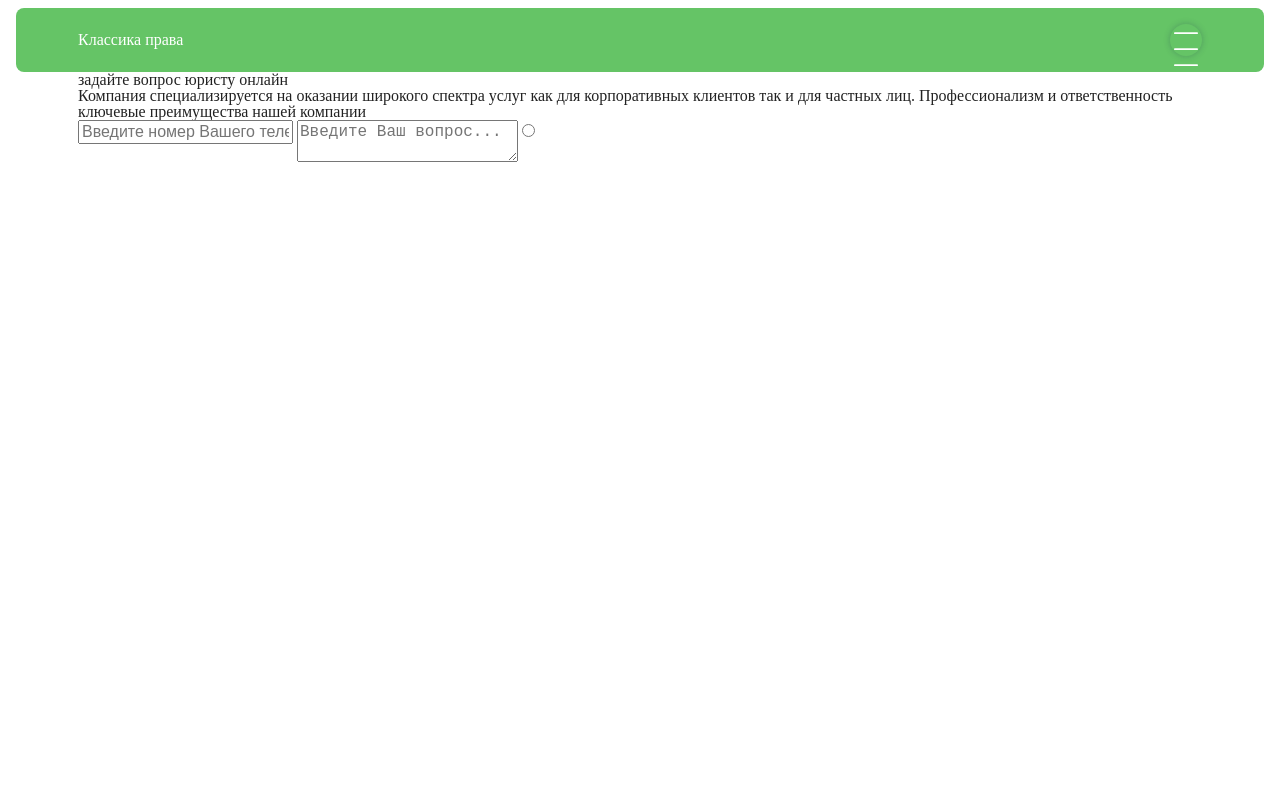
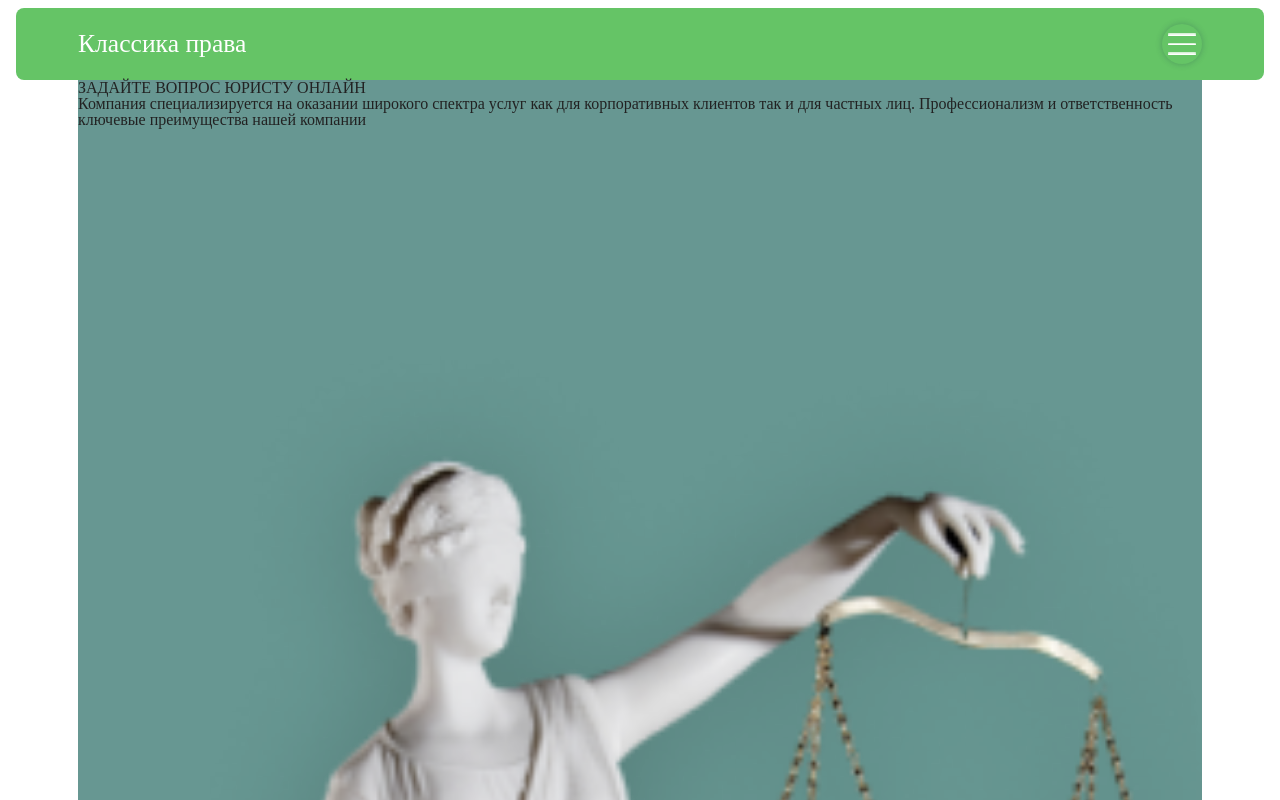
Before and after one commit to llianand94/practic_final_css, a plain HTML site: page index.html in a window 1280 px wide. Shown: the top 800 px of the page. Drawn offline with Linux system fonts and the light colour scheme.

Commit message:
Add global changes navigation-section

```diff
--- /dev/null
+++ b/assets/css/ask-form.css
@@ -0,0 +1,41 @@
+
+.wrapper-main-img{
+  width: 100%;
+  background-color: rgb(103, 151, 146);
+
+}
+.inner-main-img{
+  --height-divine-by-width: 0.784849;
+padding-top: 100%;
+/* background-color: turquoise; */
+position: relative;
+margin: -3rem auto 0;
+
+}
+
+
+/* .wrapper-main-img{
+  min-width: 70%;
+  width: 80%;
+  max-width: 90%;
+  margin: 0 auto;
+}
+.response-wrapper{
+  padding-top: 65%;
+  position: relative;
+}*/
+.main-img{
+  display: block;
+  max-width: 100%;
+  width: 100%;
+  /* height: 100%; */
+
+  object-fit: cover;
+  object-position: center;
+  position: absolute;
+  top: 0;
+  bottom: 0;
+  right: 0;
+  left: 0;
+
+}
--- /dev/null
+++ b/assets/css/navigation-section.css
@@ -0,0 +1,42 @@
+.navigation-section{
+  background-color: var(--color-of-theme);
+  border-radius: var(--border-size);
+  padding: 1rem;
+}
+.logo{
+  font-size: 1.6rem;
+  color: var(--white-color);
+}
+.nav-btn-wrapper{
+  display: flex;
+  width: 2.5rem;
+  height: 2.5rem;
+  justify-content: center;
+  align-items: center;
+  border-radius: 50%;
+  box-shadow: 0px 0px 6px 0px rgba(34, 60, 80, 0.3);
+  cursor: pointer;
+}
+.nav-btn{
+ display: flex;
+ width: 70%;
+ height: 70%;
+ flex-direction: column;
+ justify-content: space-around;
+ }
+
+.nav-btn > *{
+  width: 100%;
+  height: 9%;
+
+}
+.flex{
+  display: flex;
+  justify-content: space-between;
+  align-items: center;
+
+}
+
+.nav-list{
+ display: none;
+}
--- a/assets/css/navigation.css
+++ /dev/null
@@ -1,33 +0,0 @@
-.navigation{
-
-
-background-color: var(--color-of-theme);
-border-radius: var(--border-size);
-}
-.logo{
- color: white;
-}
-.nav-btn{
- display: inline-block;
- text-align: center;
- margin: 1rem 0;
- width: 2rem;
- height: 2rem;
- border-radius: 50%;
- box-shadow: 0px 0px 6px 0px rgba(34, 60, 80, 0.3);
-}
-.nav-btn > *{
-  margin: 0 auto;
-  padding: 0;
-
-}
-.flex{
-  display: flex;
-  justify-content: space-between;
-  align-items: center;
-
-}
-
-.nav-list{
- display: none;
-}
--- a/assets/css/style.css
+++ b/assets/css/style.css
@@ -1,5 +1,6 @@
 :root{
   --color-of-theme: #65C466;
+  --white-color: #FFFFFF;
   --font-size: 16px;
   --border-size: 0.5rem;
  }
@@ -7,3 +8,15 @@ body{
   padding: 0.5rem 1rem;
   font-size: var(--font-size) ;
 }
+.uppercase{
+  text-transform: uppercase;
+}
+/* чтобы текст небыл более 2х строк */
+.row-overflow{
+  max-height: calc(1.5rem*2);
+  line-height: 1.5;
+  display: -webkit-box;
+  -webkit-line-clamp: 2;
+  -webkit-box-orient: vertical;
+  overflow: hidden;
+}
--- a/index.html
+++ b/index.html
@@ -8,17 +8,20 @@
   <link rel="stylesheet" href="./assets/css/reset.css">
   <link rel="stylesheet" href="./assets/css/custom-grid.css">
   <link rel="stylesheet" href="./assets/css/style.css">
-  <link rel="stylesheet" href="./assets/css/navigation.css">
+  <link rel="stylesheet" href="./assets/css/navigation-section.css">
+  <link rel="stylesheet" href="./assets/css/ask-form.css">
 </head>
 <body>
-  <header class="navigation">
+  <header class="navigation-section">
     <nav class="container flex">
       <a href="#" class="logo">Классика права</a>
-      <a href="#" class="nav-btn">
-        <img src="./assets/images/Button-row.png" alt="">
-        <img src="./assets/images/Button-row.png" alt="">
-        <img src="./assets/images/Button-row.png" alt="">
-      </a>
+      <div class="nav-btn-wrapper">
+        <a href="#" class="nav-btn">
+          <img src="./assets/images/Vector.png" alt="">
+          <img src="./assets/images/Vector.png" alt="">
+          <img src="./assets/images/Vector.png" alt="">
+        </a>
+      </div>
         <ul class="nav-list">
           <li class="nav-item"><a href="#main" class="nav-link">+7 (000) 000-00-00</a></li>
           <li class="nav-item"><a href="#about" class="nav-link">Бесплатная консультация</a></li>
@@ -29,22 +32,35 @@
     </nav>
   </header>
   <section class="ask-form container">
-    <article class="row">
-      <div class="col-12">
-        <h1>задайте вопрос юристу онлайн</h1>
+    <article class="col-12">
+
+        <h1 class="uppercase">задайте вопрос юристу онлайн</h1>
         <p>Компания специализируется на оказании широкого спектра услуг как для корпоративных клиентов так и для частных лиц. Профессионализм и ответственность ключевые преимущества нашей компании</p>
-      </div>
+          </article>
+          <div class="wrapper-main-img">
+            <div class="inner-main-img">
+              <img src="./assets/images/main-theme-image.png" alt="main image" class="main-img">
+            </div>
+          </div>
       <div class="col-12">
         <form action="#" method="GET">
-          <input type="text" name="user-info" placeholder="Введите номер Вашего телефона" required><label></label>
+          <input type="text" name="user-info" placeholder="Введите номер Вашего телефона" required>
           <textarea type="text" name="message" placeholder="Введите Ваш вопрос..." required></textarea>
-            <label></label>
-            <input type="radio" name="" id="">
+            <label>
+            <input type="checkbox" name="" id="">
+            <span class="text-checkbox">Нажимая кнопку "Отправить" вы соглашаетесь с политикой конфиденциальности</span>
+            <input type="button" value="Отправить вопрос">
+          </label>
         </form>
       </div>
-
-
-  </article>
+  </section>
+  <section class="services-screen">
+    <div class="bg-image">
+      <div class="wrapper-text">
+        <h1 class="uppercase">юристы для бизнеса</h1>
+        <p>сопровождение юридических лиц во всех областях права</p>
+      </div>
+    </div>
   </section>
 </body>
 </html>
```
Also changed, not shown: assets/images/Vector.png (renamed from assets/images/Button-row.png), assets/images/main-theme-image.png (added).
